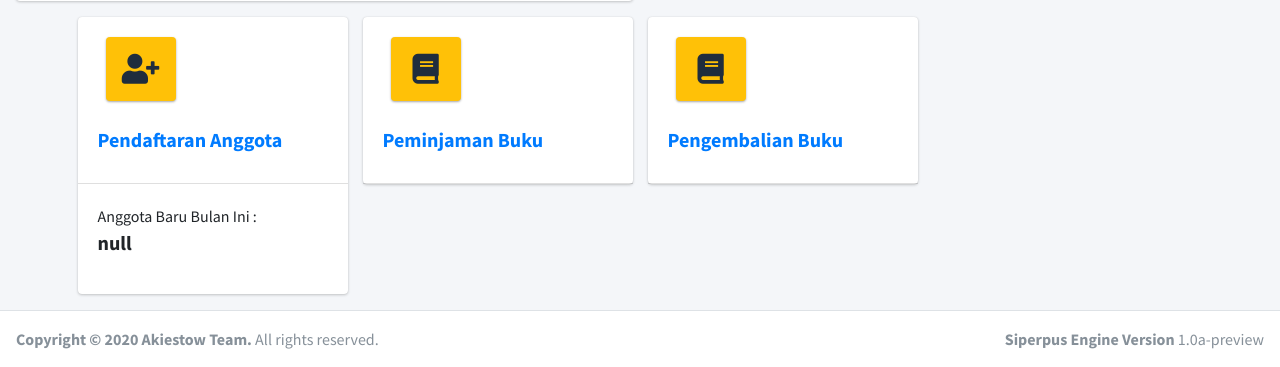
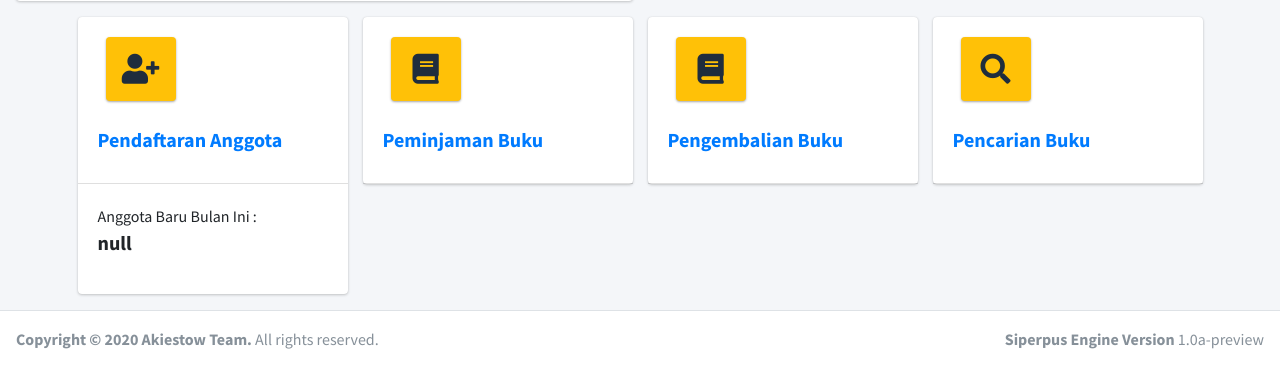
Before and after one commit to NaMLiM/Siperpus, a PHP site: page / in a window 1280 px wide. Shown: the part 515-882 px from the top of the page. Run offline with PHP 8.4, Linux system fonts and the light colour scheme; some libraries are stand-ins or nearby versions.

Commit message:
Added search button

```diff
--- a/index.php
+++ b/index.php
@@ -216,6 +216,29 @@
                 </div>
               </div>
               <!-- /.Pengembalian-Buku-->
+
+              <!--Pencarian-Buku-->
+              <div class="col-lg-3">
+                <div class="card">
+                  <a href="#">
+                    <div class="card-header border-1 ">
+                      <!--icon-book-->
+                      <div class="d-flex">
+                        <div class="info-box col-lg-5 elevation-0">
+                          <span class="info-box-icon bg-warning elevation-1"><i class="fa fa-search"></i></span>
+                        </div>
+                      </div>
+                      <!--text-->
+                      <div class="d-flex">
+                        <p class="d-flex flex-column">
+                          <span class="text-bold text-lg">Pencarian Buku</span>
+                        </p>
+                      </div>
+                    </div>
+                  </a>
+                </div>
+              </div>
+              <!-- /.Pencarian-Buku-->
             </div>
         </div>
     </div>
```
